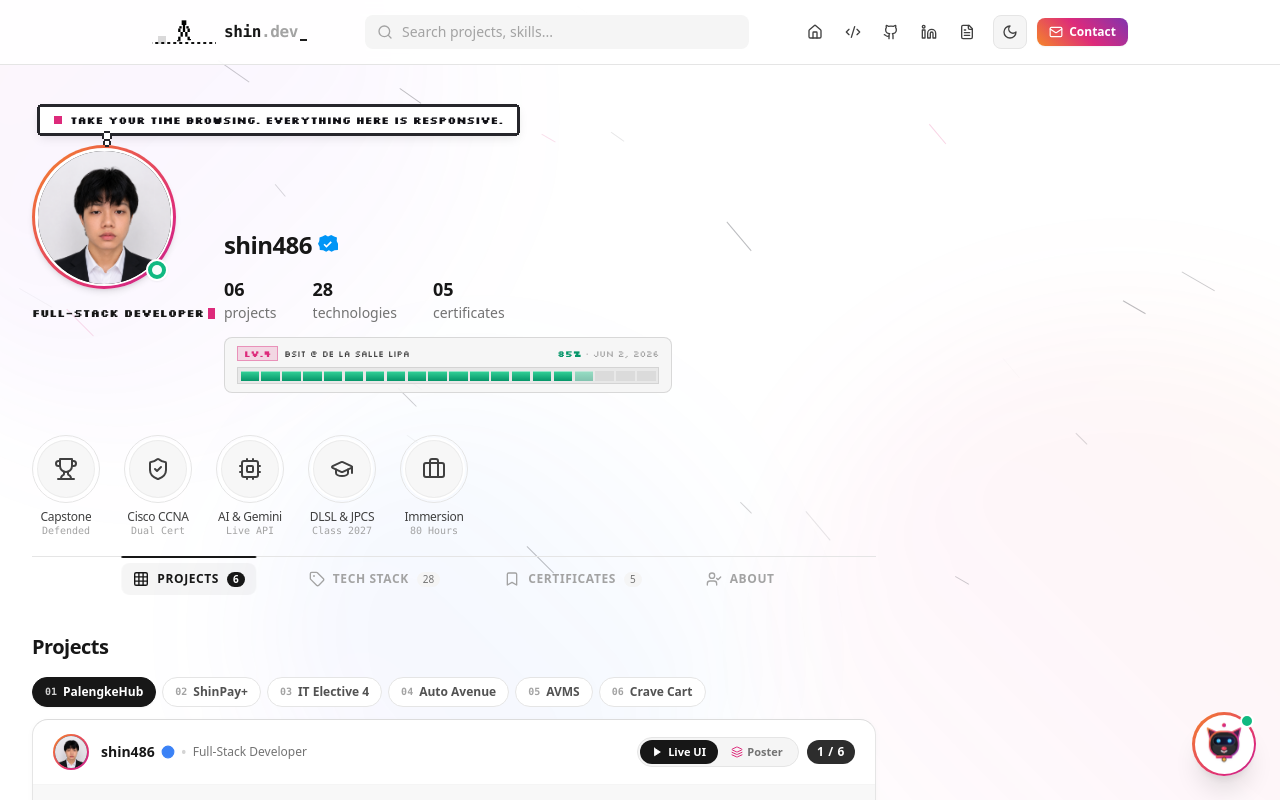
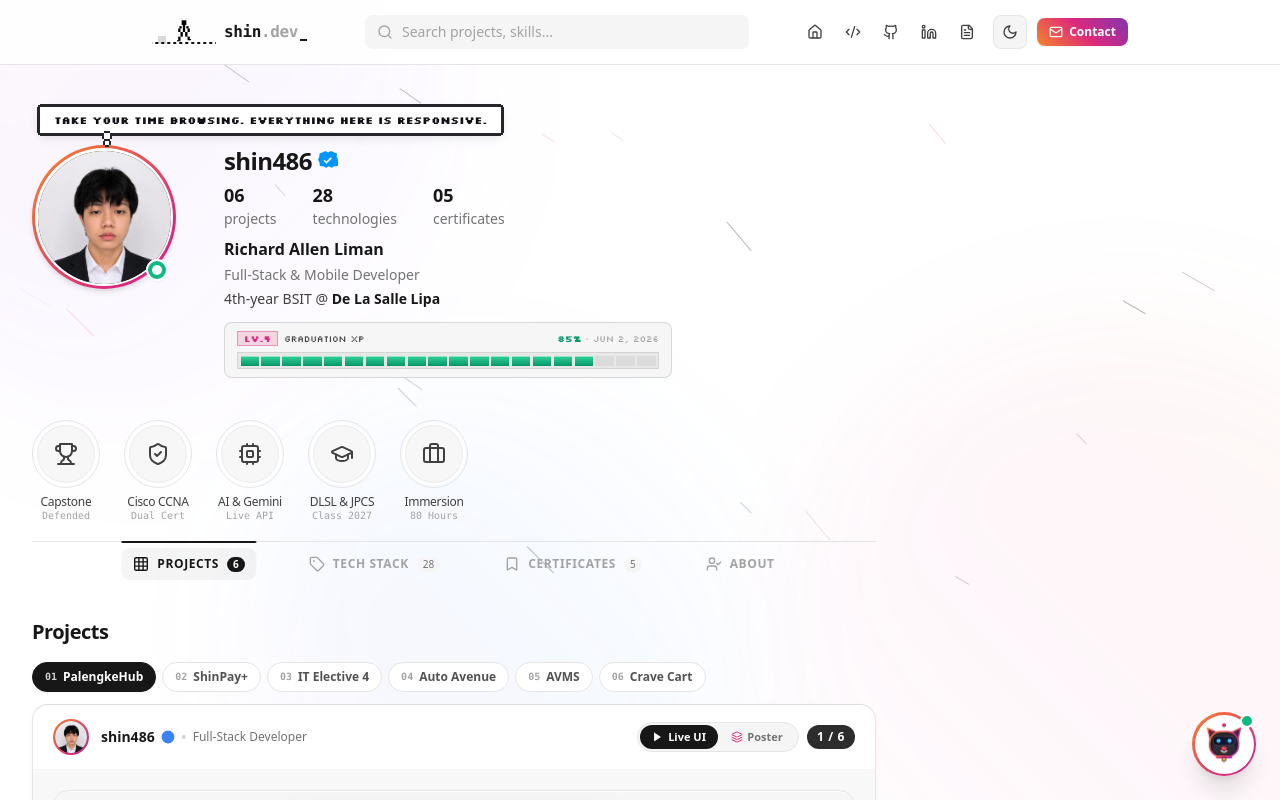
Before and after one commit to shin486/richard-allen-portfolio, a Next.js app: page / in a window 1280 px wide. Shown: the top 800 px of the page. Built offline with nearby package versions, Linux system fonts and the light colour scheme.

Commit message:
refactor: remove blinking blocks in notes and bio, restore authentic Instagram profile alignment with XP bar below bio

```diff
--- a/components/ProfileHeader.tsx
+++ b/components/ProfileHeader.tsx
@@ -13,7 +13,6 @@ interface ProfileHeaderProps {
   onNavigateToSection: (sectionId: string) => void;
 }
 
-const ROLE_TEXT = "Full-Stack Developer";
 const TOTAL_XP_BLOCKS = 20;
 
 /**
@@ -26,8 +25,6 @@ function calculateGraduationXp(): number {
   const gradMs = new Date("2026-06-02T00:00:00+08:00").getTime();
   const now = new Date();
 
-  // If a local dev machine clock is set past June 2, 2026, normalize back 1 year
-  // so pre-graduation progress remains live (~84%–96%) rather than clamping at 100%.
   if (now.getTime() >= gradMs) {
     now.setFullYear(2025);
   }
@@ -43,7 +40,6 @@ export const ProfileHeader: React.FC<ProfileHeaderProps> = ({
 }) => {
   const [targetPct, setTargetPct] = useState<number>(85);
   const [animatedBlocks, setAnimatedBlocks] = useState<number>(0);
-  const [typedChars, setTypedChars] = useState<number>(ROLE_TEXT.length);
   const [replayNonce, setReplayNonce] = useState<number>(0);
 
   useEffect(() => {
@@ -58,12 +54,11 @@ export const ProfileHeader: React.FC<ProfileHeaderProps> = ({
     )
   );
 
-  // Chunky 8-bit step fill for the XP bar & RPG typewriter for the role title
+  // Chunky 8-bit step fill for the XP bar
   useEffect(() => {
     if (typeof window === "undefined") return;
 
     setAnimatedBlocks(0);
-    setTypedChars(0);
 
     let currentBlock = 0;
     const xpInterval = window.setInterval(() => {
@@ -74,18 +69,8 @@ export const ProfileHeader: React.FC<ProfileHeaderProps> = ({
       }
     }, 42);
 
-    let currentChar = 0;
-    const typeInterval = window.setInterval(() => {
-      currentChar += 1;
-      setTypedChars(currentChar);
-      if (currentChar >= ROLE_TEXT.length) {
-        window.clearInterval(typeInterval);
-      }
-    }, 38);
-
     return () => {
       window.clearInterval(xpInterval);
-      window.clearInterval(typeInterval);
     };
   }, [targetBlocks, replayNonce]);
 
@@ -110,13 +95,13 @@ export const ProfileHeader: React.FC<ProfileHeaderProps> = ({
     <section id="profile-header" className="pt-6 sm:pt-16 md:pt-20 pb-3 sm:pb-6">
       {/* Unified Responsive Instagram Profile Header */}
       <div className="grid grid-cols-[auto_1fr] items-start gap-x-4 sm:gap-x-8 md:gap-x-12">
-        {/* Mobile-only thought bubble row above header (locked min-height prevents vertical layout shift) */}
+        {/* Mobile-only thought bubble row above header */}
         <div className="col-span-2 row-start-1 sm:hidden flex items-end justify-start px-0.5 pb-3 min-h-[48px] max-w-full min-w-0">
           <ProfileNote tailAlign="left" />
         </div>
 
-        {/* Column 1: Locked width to avatar size so typing bio never shifts Column 2 */}
-        <div className="col-start-1 row-start-2 sm:row-span-2 w-[72px] sm:w-32 md:w-36 relative flex flex-col items-start flex-shrink-0">
+        {/* Column 1: Avatar with Instagram Animated Story Ring + Desktop Thought Bubble */}
+        <div className="col-start-1 row-start-2 sm:row-start-1 sm:row-span-3 relative flex flex-col items-start flex-shrink-0">
           {/* Desktop Thought Bubble Note anchored cleanly above avatar */}
           <div className="hidden sm:block absolute bottom-[calc(100%+12px)] left-0 sm:left-2 z-30 pointer-events-auto">
             <ProfileNote tailAlign="left" />
@@ -148,37 +133,11 @@ export const ProfileHeader: React.FC<ProfileHeaderProps> = ({
               <div className="w-2 h-2 sm:w-2.5 sm:h-2.5 rounded-full bg-white animate-pulse" />
             </div>
           </div>
-
-          {/* Under Profile Pic: RPG Pixel Font Bio + Blinking Block Cursor (Zero Layout Shift) */}
-          <div
-            onClick={handleReplayXp}
-            data-note="Full-Stack Developer. React Native on mobile, Next.js and Supabase on web."
-            title="Click to replay animation"
-            className="mt-2 sm:mt-2.5 text-left cursor-pointer select-none w-max"
-          >
-            <h1 className="relative inline-flex items-center font-pixel font-bold uppercase text-[9.5px] sm:text-[10.5px] md:text-[11px] text-neutral-900 dark:text-zinc-100 tracking-tight leading-none whitespace-nowrap">
-              {/* Invisible sizer locks exact width & height from frame 0 */}
-              <span className="invisible select-none" aria-hidden="true">
-                {ROLE_TEXT}
-                <span className="inline-block w-[6px] sm:w-[7px] ml-1" />
-              </span>
-              {/* Live typing overlay */}
-              <span className="absolute inset-0 inline-flex items-center">
-                <span>{ROLE_TEXT.slice(0, typedChars)}</span>
-                <span
-                  aria-hidden="true"
-                  className="inline-block w-[6px] h-[10px] sm:w-[7px] sm:h-[11px] bg-ig-pink ml-1 pixel-blink flex-shrink-0"
-                />
-              </span>
-            </h1>
-          </div>
         </div>
 
-        {/* Column 2, Top: Username & Stats */}
-        <div className="col-start-2 row-start-2 flex flex-col justify-center gap-2 sm:gap-3.5 min-w-0 pt-0.5 sm:pt-1">
-          {/* Username & Verified Rosette */}
-          <div className="flex items-center gap-1.5">
-            <span className="font-bold sm:font-semibold text-base sm:text-xl md:text-2xl text-neutral-900 dark:text-zinc-100 tracking-tight">
+        {/* Username & Verified Rosette (Row 1 on desktop, Row 3 on mobile) */}
+        <div className="col-span-2 sm:col-span-1 sm:col-start-2 row-start-3 sm:row-start-1 flex items-center gap-1.5 pt-2 sm:pt-0">
+          <span className="font-bold sm:font-semibold text-sm sm:text-xl md:text-2xl text-neutral-900 dark:text-zinc-100 tracking-tight">
             {profileData.username}
           </span>
           <div
@@ -186,12 +145,12 @@ export const ProfileHeader: React.FC<ProfileHeaderProps> = ({
             data-note="Yes, verified. De La Salle Lipa certified, zero buzzword fluff."
             className="cursor-help inline-flex items-center"
           >
-              <VerifiedBadge className="w-4 h-4 sm:w-4 sm:h-4 md:w-5 md:h-5" />
+            <VerifiedBadge className="w-3.5 h-3.5 sm:w-4 sm:h-4 md:w-5 md:h-5" />
           </div>
         </div>
 
-          {/* Stats Row */}
-          <div className="min-w-0">
+        {/* Stats Row (Row 2 beside Avatar on mobile, Row 2 below Username on desktop) */}
+        <div className="col-start-2 row-start-2 sm:col-start-2 sm:row-start-2 self-center sm:self-auto min-w-0 sm:pt-1">
           <ProfileStats
             onStatClick={(sectionId, tabName) => {
               if (tabName) onSelectTab(tabName);
@@ -199,10 +158,24 @@ export const ProfileHeader: React.FC<ProfileHeaderProps> = ({
             }}
           />
         </div>
-        </div>
 
-        {/* Column 2, Bottom (Spans full width on mobile, sits cleanly under stats on desktop): 8-Bit Graduation XP Bar */}
-        <div className="col-span-2 row-start-3 sm:col-span-1 sm:col-start-2 sm:row-start-3 mt-3 sm:mt-3.5 max-w-md w-full">
+        {/* Real Instagram Bio & Details + 8-Bit Graduation XP Bar Below It */}
+        <div className="col-span-2 sm:col-span-1 sm:col-start-2 row-start-4 sm:row-start-3 flex flex-col gap-0.5 sm:gap-1 text-xs sm:text-sm sm:text-[15px] pt-1 sm:pt-2">
+          <h1 className="font-semibold sm:font-bold text-xs sm:text-base text-neutral-900 dark:text-zinc-100 leading-snug">
+            {profileData.name}
+          </h1>
+          <p className="text-neutral-500 dark:text-zinc-400 font-medium">
+            {profileData.title}
+          </p>
+          <p className="text-neutral-700 dark:text-zinc-300 leading-snug">
+            4th-year BSIT @{" "}
+            <span className="font-semibold text-neutral-900 dark:text-zinc-100">
+              De La Salle Lipa
+            </span>
+          </p>
+
+          {/* 8-Bit Graduation XP Bar directly below bio details */}
+          <div className="pt-2 sm:pt-2.5 max-w-md w-full">
             <div
               onClick={handleReplayXp}
               role="button"
@@ -224,7 +197,7 @@ export const ProfileHeader: React.FC<ProfileHeaderProps> = ({
                     LV.4
                   </span>
                   <span className="text-neutral-700 dark:text-zinc-200 truncate">
-                  BSIT @ DE LA SALLE LIPA
+                    GRADUATION XP
                   </span>
                 </div>
 
@@ -232,7 +205,7 @@ export const ProfileHeader: React.FC<ProfileHeaderProps> = ({
                   <span className="inline-block w-[4ch] text-right text-emerald-600 dark:text-emerald-400 font-bold">
                     {displayedPct}%
                   </span>
-                <span className="text-neutral-400 dark:text-zinc-500 hidden xs:inline sm:inline">
+                  <span className="text-neutral-400 dark:text-zinc-500">
                     · JUN 2, 2026
                   </span>
                 </div>
@@ -248,8 +221,6 @@ export const ProfileHeader: React.FC<ProfileHeaderProps> = ({
               >
                 {Array.from({ length: TOTAL_XP_BLOCKS }).map((_, idx) => {
                   const isFilled = idx < animatedBlocks;
-                const isLeadingEdge =
-                  idx === animatedBlocks - 1 && animatedBlocks === targetBlocks;
 
                   return (
                     <span
@@ -258,7 +229,7 @@ export const ProfileHeader: React.FC<ProfileHeaderProps> = ({
                         isFilled
                           ? "bg-gradient-to-b from-emerald-400 to-emerald-600 dark:from-emerald-400 dark:to-emerald-500 shadow-[inset_0_1px_0_rgba(255,255,255,0.45)]"
                           : "bg-neutral-300/60 dark:bg-zinc-800/70"
-                    } ${isLeadingEdge ? "xp-edge-pulse" : ""}`}
+                      }`}
                     />
                   );
                 })}
@@ -266,6 +237,7 @@ export const ProfileHeader: React.FC<ProfileHeaderProps> = ({
             </div>
           </div>
         </div>
+      </div>
     </section>
   );
 };
--- a/components/ProfileNote.tsx
+++ b/components/ProfileNote.tsx
@@ -118,16 +118,10 @@ export const ProfileNote: React.FC<ProfileNoteProps> = ({
       className={`group/note cursor-pointer select-none transition-all duration-200 w-max max-w-[calc(100vw-32px)] sm:max-w-none ${className}`}
     >
       <div
-        className={`relative inline-flex items-center gap-2 px-3 py-1.5 sm:px-3.5 sm:py-2 w-max max-w-full pixel-balloon text-[9px] sm:text-[10px] md:text-[10.5px] font-pixel font-semibold leading-none transition-transform duration-200 active:scale-95 group-hover/note:scale-105 ${
+        className={`relative inline-flex items-center px-3 py-1.5 sm:px-3.5 sm:py-2 w-max max-w-full pixel-balloon text-[9px] sm:text-[10px] md:text-[10.5px] font-pixel font-semibold leading-none transition-transform duration-200 active:scale-95 group-hover/note:scale-105 ${
           isPopping ? "scale-105" : "scale-100"
         }`}
       >
-        {/* 8-bit Retro Square Pulsar Pixel Dot in Instagram Pink */}
-        <span
-          aria-hidden="true"
-          className="w-1.5 h-1.5 sm:w-2 sm:h-2 bg-ig-pink flex-shrink-0 pixel-blink shadow-xs"
-        />
-
         {/* Note Text Message (Wraps gracefully on mobile, single-line on desktop) */}
         <span className="whitespace-normal sm:whitespace-nowrap break-words tracking-tight font-pixel text-left leading-tight sm:leading-none">
           {currentNote}
```
Lines whose indentation alone changed are shown as unchanged.
